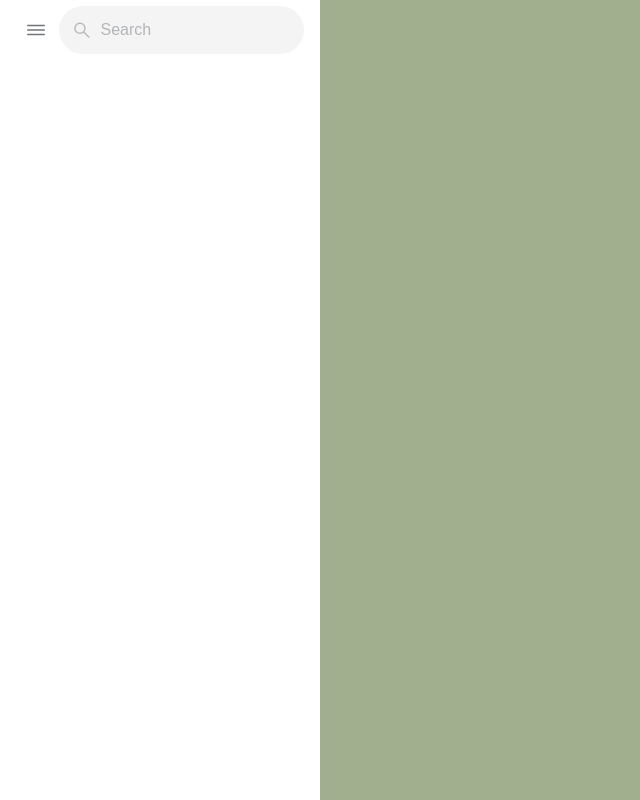
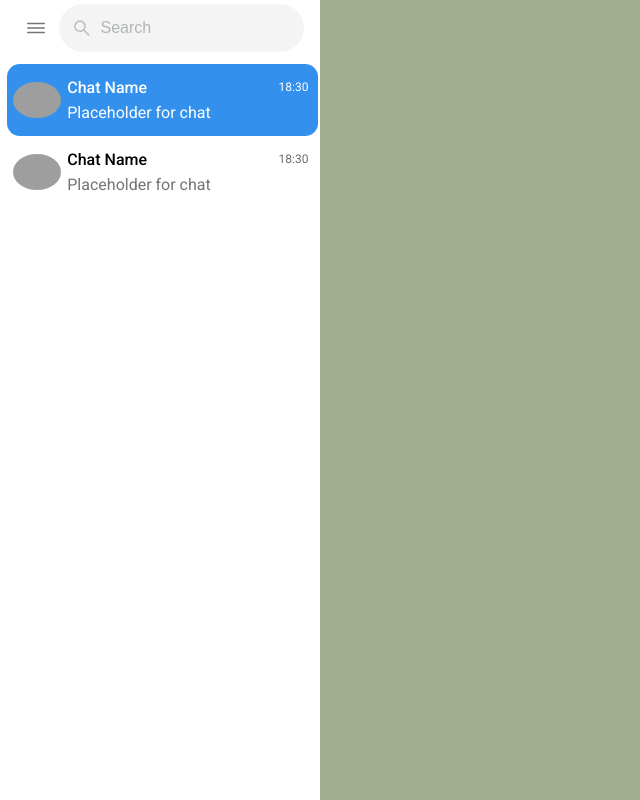
Before and after one commit to cgarrigoza97/chat-app, a React (Create React App) app: page / in a window 1280 px wide. Shown: the whole page, without its empty margins (0-640 px from the left). Built offline with nearby package versions, Linux system fonts and the light colour scheme; grey boxes are pictures that could not be loaded.

Commit message:
Add chat card

```diff
--- /dev/null
+++ b/src/components/ChatCard/ChatCard.module.css
@@ -0,0 +1,100 @@
+
+.chatCardContainer {
+    width: 100%;
+    min-height: 4.5rem;
+    border-radius: 0.8rem;
+    background-color: transparent;
+    display: flex;
+}
+
+.chatCardContainerActive {
+    background-color: var(--bg-color-3) !important;
+}
+
+.chatCardContainerActive h1 {
+    color: var(--text-color-3);
+}
+
+.chatCardContainerActive span {
+    color: var(--text-color-3) !important;
+}
+
+.chatCardContainer:hover {
+    background-color: var(--bg-hover);
+}
+
+.chatCardContainer ::-webkit-scrollbar-thumb {
+    opacity: 0;
+}
+
+.chatCardContainer:hover ::-webkit-scrollbar-thumb {
+    opacity: 1;
+}
+
+.chatCardImageContainer, .chatCardBodyContainer {
+    height: 100%;
+}
+
+.chatCardImageContainer {
+    width: 20%;
+    display: flex;
+    justify-content: center;
+    align-items: center;
+}
+
+.chatCardImageContainer img {
+    border-radius: 50%;
+    width: 80%;
+    object-fit: cover;
+}
+
+.chatCardBodyContainer {
+    width: 80%;
+    padding-right: 0.6em;
+    display: flex;
+    flex-direction: column;
+    justify-content: center;
+}
+
+.chatCardBodyHeader {
+    width: 100%;
+    display: flex;
+    align-items: center;
+    justify-content: space-between;
+    margin-bottom: 0.4rem;
+}
+
+.chatCardBodyHeader h1 {
+    font-size: 1rem;
+    font-weight: 500;
+}
+
+.chatCardBodyHeader span {
+    font-size: .75rem;
+    color: var(--text-color-1);
+}
+
+.chatCardBodyContent {
+    width: 100%;
+}
+
+.chatCardBodyContent span {
+    font-size: 1rem;
+    color: var(--text-color-2);
+    overflow: hidden;
+    white-space: nowrap;
+    text-overflow: ellipsis;
+}
+
+::-webkit-scrollbar {
+    width: 0.4rem;
+}
+
+::-webkit-scrollbar-track {
+    background: transparent;
+}
+
+::-webkit-scrollbar-thumb {
+    background-color: var(--gray);
+    border-radius: 5rem;
+}
--- /dev/null
+++ b/src/components/ChatCard/ChatCard.tsx
@@ -0,0 +1,31 @@
+import styles from './ChatCard.module.css'
+
+interface Props {
+    active?: boolean
+}
+
+export const ChatCard = ({ active } : Props) => {
+    return (
+        <div className={`${styles.chatCardContainer} ${active && styles.chatCardContainerActive}`}>
+
+            <div className={styles.chatCardImageContainer}>
+                <img src='https://cdn.pixabay.com/photo/2016/08/08/09/17/avatar-1577909_960_720.png' alt='icon' />
+            </div>
+
+            <div className={styles.chatCardBodyContainer}>
+
+                <div className={styles.chatCardBodyHeader}>
+                    <h1>Chat Name</h1>
+
+                    <span>18:30</span>
+                </div>
+
+                <div className={styles.chatCardBodyContent}>
+                    <span>Placeholder for chat</span>
+                </div>
+
+            </div>
+
+        </div>
+    )
+}
--- /dev/null
+++ b/src/components/ChatsContainer/ChatsContainer.module.css
@@ -0,0 +1,12 @@
+
+.chatsContainer {
+    width: 100%;
+    height: 100%;
+    display: flex;
+    flex-direction: column;
+    justify-content: flex-start;
+    align-items: center;
+    padding: 0.5rem 0.125rem 0.5rem 0.4375rem;
+    box-sizing: border-box;
+    overflow-y: scroll;
+}
--- /dev/null
+++ b/src/components/ChatsContainer/ChatsContainer.tsx
@@ -0,0 +1,14 @@
+import styles from './ChatsContainer.module.css'
+import { ChatCard } from '../ChatCard/ChatCard';
+
+export const ChatsContainer = () => {
+
+    // TODO: show scrollbar on hover
+
+    return (
+        <div className={ styles.chatsContainer }>
+            <ChatCard active />
+            <ChatCard />
+        </div>
+    )
+}
--- a/src/components/Sidebar/Sidebar.tsx
+++ b/src/components/Sidebar/Sidebar.tsx
@@ -1,3 +1,4 @@
+import { ChatsContainer } from '../ChatsContainer/ChatsContainer'
 import { SidebarHeader } from '../SidebarHeader/SidebarHeader'
 import styles from './Sidebar.module.css'
 
@@ -6,6 +7,7 @@ export const Sidebar = () => {
     return (
         <div className={ styles.sidebar }>
             <SidebarHeader />
+            <ChatsContainer />
         </div>
     )
 }
--- a/src/index.css
+++ b/src/index.css
@@ -5,6 +5,7 @@
   --light-gray: #F4F4F5;
   --gray: #BCBABC;
   --gray-2: 112, 117, 121;
+  --gray-3: #686c72;
 }
 
 
@@ -17,10 +18,19 @@ body {
 .light {
   --bg-color-1: white;
   --bg-color-2: #A2AF8E;
+  --bg-color-3: var(--blue);
   --font-color-1: #B2B5B7;
   --highlight-color: var(--blue);
   --bg-input: var(--light-gray);
+  --bg-hover: var(--light-gray);
+  --text-color-1: var(--gray-3);
+  --text-color-2: rgb(var(--gray-2));
+  --text-color-3: white;
   --animation-speed: 150ms;
+}
+
+h1 {
+  margin: 0;
 }
 
 button {
```
